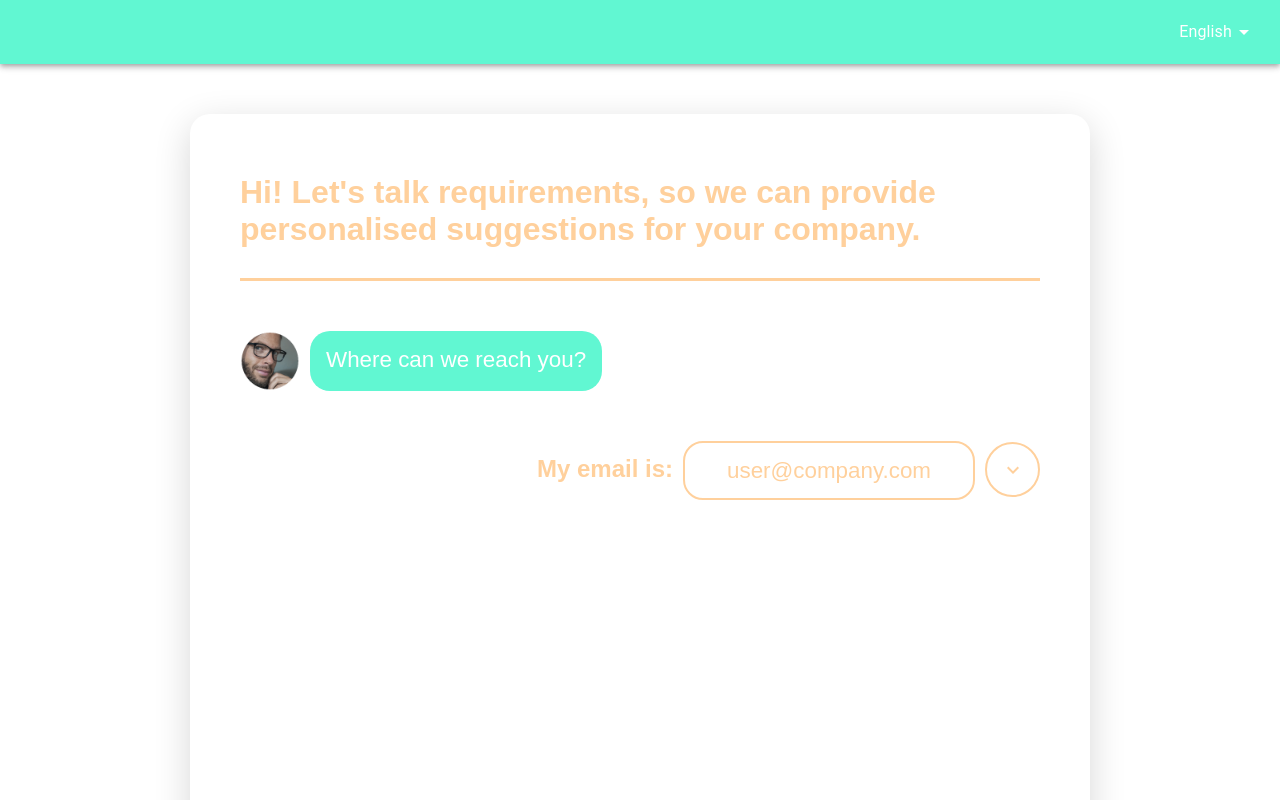
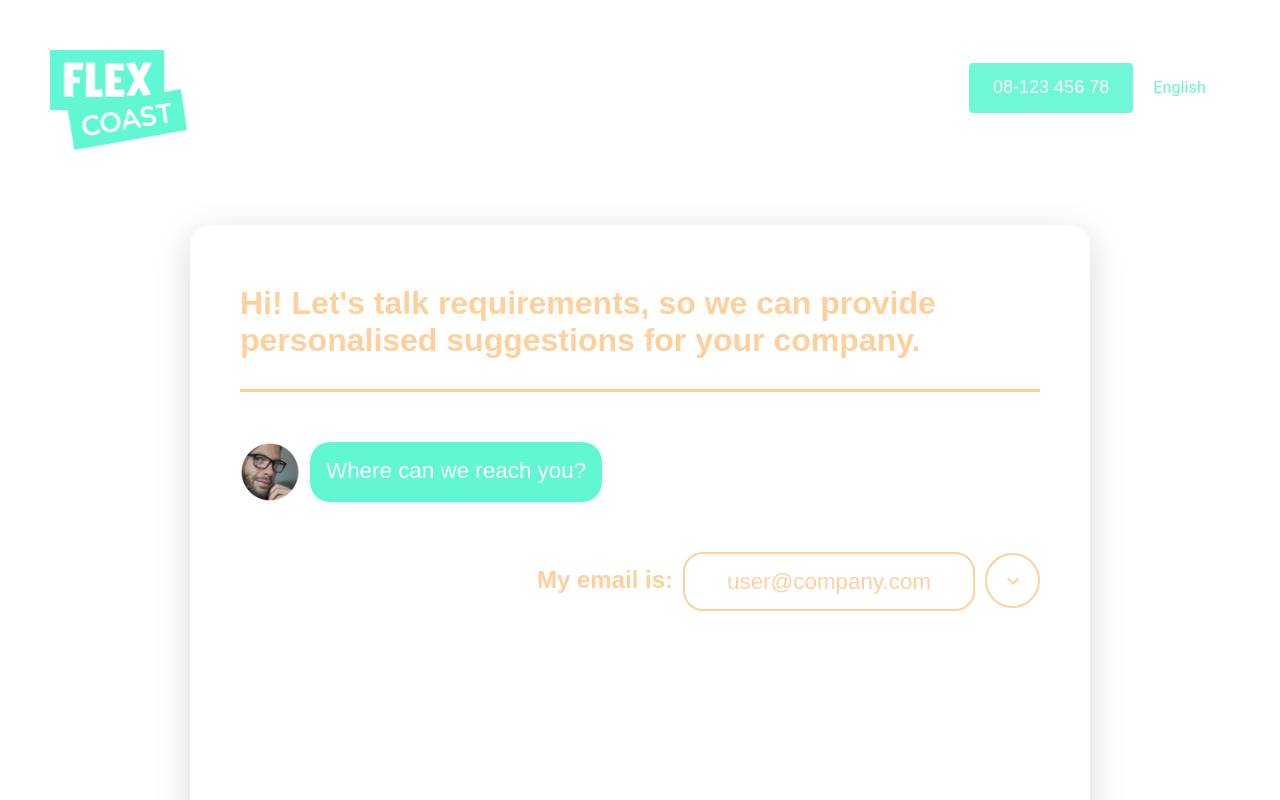
Before and after one commit to SevaDer14/flex_coast_client, a React (Create React App) app: page /inquiry in a window 1280 px wide. Shown: the top 800 px of the page. Built offline with nearby package versions, Linux system fonts and the light colour scheme.

Commit message:
adds header to wizard page

```diff
--- a/src/App.jsx
+++ b/src/App.jsx
@@ -3,7 +3,6 @@ import QuestionaryForm from './views/QuestionaryForm'
 import './styles/questionnaire.css'
 import './styles/globals.css'
 import './styles/landingPage.css'
-import Header from './components/Header'
 import { Route, Switch } from 'react-router-dom'
 import LandingPage from './views/LandingPage'
 
@@ -14,7 +13,6 @@ const App = () => {
         <LandingPage />
       </Route>
       <Route exact path='/inquiry'>
-        <Header />
         <QuestionaryForm />
       </Route>
     </Switch>
--- a/src/components/Header.jsx
+++ /dev/null
@@ -1,16 +0,0 @@
-import React from 'react'
-import AppBar from '@material-ui/core/AppBar'
-import Toolbar from '@material-ui/core/Toolbar'
-import LanguageSelect from './LanguageSelect'
-
-const Header = () => {
-  return (
-    <AppBar position='static'>
-      <Toolbar>
-        <LanguageSelect />
-      </Toolbar>
-    </AppBar>
-  )
-}
-
-export default Header
--- a/src/components/LandingHeader.jsx
+++ b/src/components/LandingHeader.jsx
@@ -7,12 +7,14 @@ import IconButton from '@material-ui/core/IconButton'
 import MenuIcon from '@material-ui/icons/Menu'
 import Drawer from '@material-ui/core/Drawer'
 
-const LandingHeader = () => {
+const LandingHeader = ({ inverted }) => {
   const [open, setOpen] = useState(false)
   const isSmall = useMediaQuery('(max-width:620px)')
 
   return (
-    <div data-cy='header' className='header-container'>
+    <div
+      data-cy='header'
+      className={inverted ? 'questionnaire-header' : 'landing-page-header'}>
       <img src={logo} alt='logo' className='logo' data-cy='flex-coast' />
       {isSmall ? (
         <div className='dropdown-menu'>
--- a/src/styles/globals.css
+++ b/src/styles/globals.css
@@ -134,9 +134,94 @@ input[type='number']::-webkit-outer-spin-button {
   margin: 0;
 }
 
+.landing-page-header {
+  max-width: 1280px;
+  padding: 50px;
+  display: -webkit-box;
+  display: -ms-flexbox;
+  display: flex;
+  height: 75px;
+  -webkit-box-pack: justify;
+      -ms-flex-pack: justify;
+          justify-content: space-between;
+  margin: 0 auto;
+}
+
+@media only screen and (max-width: 620px) {
+  .landing-page-header {
+    margin: 0 20px;
+  }
+}
+
+.landing-page-header button {
+  margin-right: 20px;
+}
+
+.landing-page-header .menu-wrapper {
+  display: -webkit-box;
+  display: -ms-flexbox;
+  display: flex;
+  -webkit-box-align: center;
+      -ms-flex-align: center;
+          align-items: center;
+}
+
+.landing-page-header .dropdown-menu button:first-of-type {
+  color: #fff;
+}
+
+.landing-page-header .logo {
+  height: 100px;
+}
+
+.questionnaire-header {
+  max-width: 1280px;
+  padding: 50px;
+  display: -webkit-box;
+  display: -ms-flexbox;
+  display: flex;
+  height: 75px;
+  -webkit-box-pack: justify;
+      -ms-flex-pack: justify;
+          justify-content: space-between;
+  margin: 0 auto;
+}
+
+@media only screen and (max-width: 620px) {
+  .questionnaire-header {
+    margin: 0 20px;
+  }
+}
+
+.questionnaire-header button {
+  margin-right: 20px;
+}
+
+.questionnaire-header .menu-wrapper {
+  color: black;
+  display: -webkit-box;
+  display: -ms-flexbox;
+  display: flex;
+  -webkit-box-align: center;
+      -ms-flex-align: center;
+          align-items: center;
+}
+
+.questionnaire-header .menu-wrapper .MuiSelect-select {
+  color: #61f7d2;
+}
+
+.questionnaire-header .dropdown-menu button:first-of-type {
+  color: #61f7d2;
+}
+
+.questionnaire-header .logo {
+  height: 100px;
+}
+
 #menu-language .MuiPaper-root {
   background-color: #61f7d2;
-  color: white;
+  color: #61f7d2;
   width: 125px;
 }
 
@@ -149,3 +234,4 @@ input[type='number']::-webkit-outer-spin-button {
             transform: translateX(-50%) !important;
   }
 }
+/*# sourceMappingURL=globals.css.map */
--- a/src/styles/globals.scss
+++ b/src/styles/globals.scss
@@ -3,6 +3,7 @@ $secondaryColor: rgb(255, 208, 156);
 $secondaryColorMedOpacity: rgba(255, 208, 156, 0.7);
 $secondaryColorLowOpacity: rgba(255, 208, 156, 0.2);
 
+$tablet: 1024px;
 $mobile: 620px;
 $hero-img: url('/src/assets/hero.jpg');
 
@@ -121,11 +122,76 @@ input[type='number']::-webkit-outer-spin-button {
   margin: 0;
 }
 
+.landing-page-header {
+  max-width: 1280px;
+  padding: 50px;
+  display: flex;
+  height: 75px;
+  justify-content: space-between;
+  margin: 0 auto;
+  @media only screen and (max-width: $mobile) {
+    margin: 0 20px;
+  }
+
+  button {
+    margin-right: 20px;
+  }
+
+  .menu-wrapper {
+    display: flex;
+    align-items: center;
+  }
+
+  .dropdown-menu {
+    button:first-of-type {
+      color: #fff;
+    }
+  }
+
+  .logo {
+    height: 100px;
+  }
+}
+
+.questionnaire-header {
+  max-width: 1280px;
+  padding: 50px;
+  display: flex;
+  height: 75px;
+  justify-content: space-between;
+  margin: 0 auto;
+  @media only screen and (max-width: $mobile) {
+    margin: 0 20px;
+  }
+
+  button {
+    margin-right: 20px;
+  }
+
+  .menu-wrapper {
+    color: black;
+    display: flex;
+    align-items: center;
+    .MuiSelect-select {
+      color: $mainColor;
+    }
+  }
+
+  .dropdown-menu {
+    button:first-of-type {
+      color: $mainColor;
+    }
+  }
+
+  .logo {
+    height: 100px;
+  }
+}
 #menu-language {
   .MuiPaper-root {
     background-color: $mainColor;
-      color: white;
-      width: 125px;
+    color: $mainColor;
+    width: 125px;
     @media only screen and (max-width: $mobile) {
       background-color: $secondaryColor;
       position: absolute;
--- a/src/styles/landingPage.css
+++ b/src/styles/landingPage.css
@@ -105,10 +105,49 @@ h3 {
   }
 }
 
+.dropdown-container .MuiPaper-root {
+  background-color: rgba(255, 208, 156, 0.7);
+  padding: 0 25%;
+  height: 50%;
+  -webkit-box-align: center;
+      -ms-flex-align: center;
+          align-items: center;
+  -webkit-box-pack: space-evenly;
+      -ms-flex-pack: space-evenly;
+          justify-content: space-evenly;
+}
+
+.dropdown-container .MuiPaper-root button {
+  background-color: transparent;
+  border: 1px solid #fff;
+}
+
+.dropdown-container .MuiPaper-root .MuiInputBase-root {
+  border: 1px solid #fff;
+  padding: 10px 20px;
+  border-radius: 4px;
+}
+
 input[type='number']::-webkit-inner-spin-button,
 input[type='number']::-webkit-outer-spin-button {
   -webkit-appearance: none;
   margin: 0;
+}
+
+#menu-language .MuiPaper-root {
+  background-color: #61f7d2;
+  color: white;
+  width: 125px;
+}
+
+@media only screen and (max-width: 620px) {
+  #menu-language .MuiPaper-root {
+    background-color: #ffd09c;
+    position: absolute;
+    left: 50% !important;
+    -webkit-transform: translateX(-50%) !important;
+            transform: translateX(-50%) !important;
+  }
 }
 
 .hero-section {
@@ -125,46 +164,6 @@ input[type='number']::-webkit-outer-spin-button {
   }
 }
 
-.hero-section .header-container {
-  max-width: 1280px;
-  padding: 50px 0;
-  display: -webkit-box;
-  display: -ms-flexbox;
-  display: flex;
-  height: 75px;
-  -webkit-box-pack: justify;
-      -ms-flex-pack: justify;
-          justify-content: space-between;
-  margin: 0 auto;
-}
-
-@media only screen and (max-width: 620px) {
-  .hero-section .header-container {
-    margin: 0 20px;
-  }
-}
-
-.hero-section .header-container button {
-  margin-right: 20px;
-}
-
-.hero-section .header-container .menu-wrapper {
-  display: -webkit-box;
-  display: -ms-flexbox;
-  display: flex;
-  -webkit-box-align: center;
-      -ms-flex-align: center;
-          align-items: center;
-}
-
-.hero-section .header-container .dropdown-menu button:first-of-type {
-  color: #fff;
-}
-
-.hero-section .header-container .logo {
-  height: 100px;
-}
-
 .hero-section .welcome-text {
   display: -webkit-box;
   display: -ms-flexbox;
@@ -174,7 +173,8 @@ input[type='number']::-webkit-outer-spin-button {
       -ms-flex-direction: row;
           flex-direction: row;
   color: #fff;
-  margin: 150px 20vw;
+  margin: 150px auto;
+  padding: 50px;
   text-align: left;
   -webkit-box-align: center;
       -ms-flex-align: center;
@@ -182,6 +182,7 @@ input[type='number']::-webkit-outer-spin-button {
   -webkit-box-pack: space-evenly;
       -ms-flex-pack: space-evenly;
           justify-content: space-evenly;
+  max-width: 900px;
 }
 
 @media only screen and (max-width: 620px) {
@@ -224,3 +225,4 @@ input[type='number']::-webkit-outer-spin-button {
   height: 50vh;
   background-color: rgba(255, 208, 156, 0.2);
 }
+/*# sourceMappingURL=landingPage.css.map */
--- a/src/views/QuestionaryForm.jsx
+++ b/src/views/QuestionaryForm.jsx
@@ -7,12 +7,15 @@ import { useTranslation } from 'react-i18next'
 import EmailInquiry from '../components/Inquiry/EmailInquiry'
 import CompanySizeInquiry from '../components/Inquiry/CompanySizeInquiry'
 import OfficeTypeInquiry from '../components/Inquiry/OfficeTypeInquiry'
+import LandingHeader from '../components/LandingHeader'
 
 const QuestionaryForm = () => {
   const { submitMessage, formData } = useSelector((state) => state)
   const { t } = useTranslation()
 
   return (
+    <>
+      <LandingHeader inverted/>
       <div className='form-container'>
         <h2 className='welcomeMessage' data-cy='welcome-message'>
           {t('welcomeMessage')}
@@ -35,6 +38,7 @@ const QuestionaryForm = () => {
           )
         )}
       </div>
+    </>
   )
 }
 
```
Also changed, not shown: src/styles/landingPage.scss (+3 -34 lines), 2 other files (tests, documents, lock files or other folders). Lines whose indentation alone changed are shown as unchanged.
